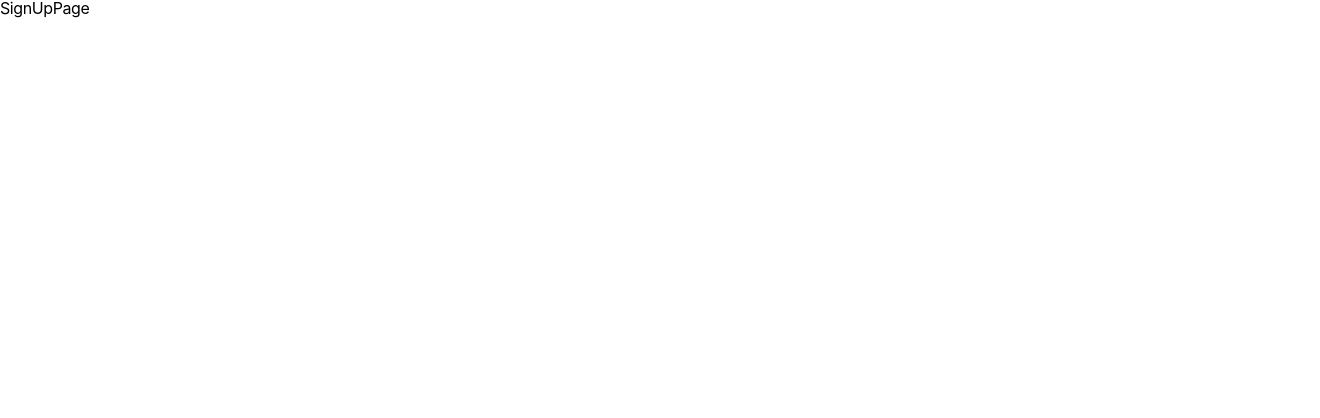
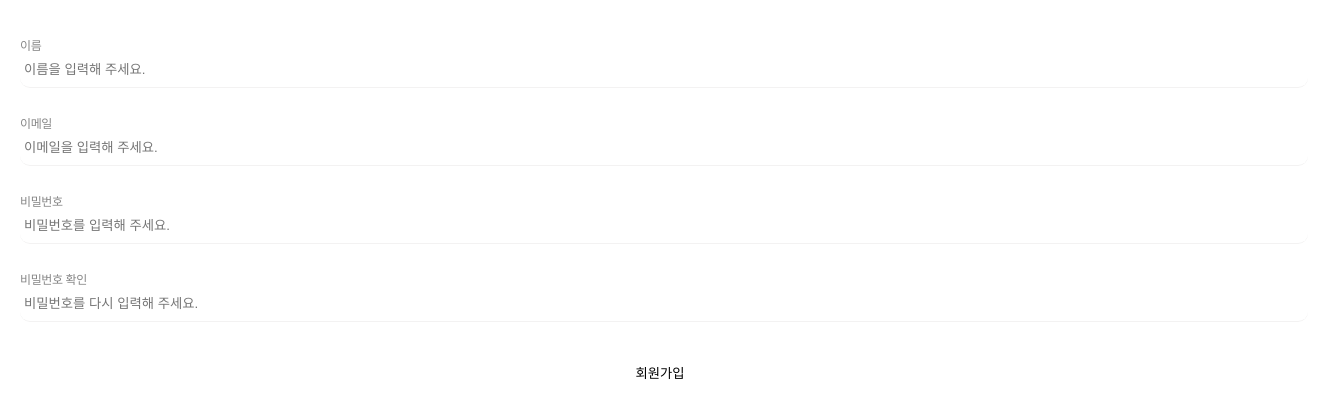
Before and after one commit to joonwonBaek/TodayFriend, a React (Vite) app in the folder frontend/: page /signup in a window 1280 px wide. Shown: the top 418 px of the page, 1320 px wide, since content can reach past the window. Built offline with nearby package versions, Linux system fonts and the light colour scheme.

Commit message:
[🎨style]: form 스타일링 수정

```diff
--- /dev/null
+++ b/frontend/src/components/Common/Input/LabelInput.tsx
@@ -0,0 +1,24 @@
+import { FieldValues } from 'react-hook-form';
+
+import { HookFormInputProps } from '@/types/input';
+
+import { HookFormInput } from '../HookFormInput';
+import { labelInputStyle } from './style';
+
+/**
+ *
+ * @summary name, register props 필수. 자세한 사용법은 `SignupInput.tsx` 참고 부탁드립니다.
+ * @descripotion HTML input의 모든 props 또한 (placeholder 등) prop으로 받을 수 있습니다.
+ * @param name - useForm에서 사용되는 value의 key (API 필드와 통일하기) 예) email, password
+ * @param register - useForm의 register 함수
+ * @param label - optional) input 좌측에 위치한 text label. 예) 이메일, 비밀번호
+ * @param type - optional) text | email | password. default = text
+ * @param required - optional) 필수 입력 값인지 체크
+ * @param errors - optional) 미입력 체크를 위함. useForm의 formState 객체 내부의 errors 값
+ * @param validation - optional) validate 패턴과 errorMessage를 지정
+ */
+export default function LabelInput<T extends FieldValues>({
+  ...props
+}: HookFormInputProps<T>) {
+  return <HookFormInput css={labelInputStyle} isErrorCheck {...props} />;
+}
--- /dev/null
+++ b/frontend/src/components/Common/Input/style.ts
@@ -0,0 +1,7 @@
+import { css } from '@emotion/react';
+
+export const labelInputStyle = css`
+  border: none;
+  border-bottom: 1px solid #f3f2f2;
+  padding-bottom: 1rem;
+`;
--- a/frontend/src/components/SignUpForm/index.tsx
+++ b/frontend/src/components/SignUpForm/index.tsx
@@ -2,7 +2,8 @@ import { SubmitHandler, useForm } from 'react-hook-form';
 
 import { HookFormInputListProps } from '@/types/input';
 
-import { HookFormInput } from '../Common/HookFormInput';
+import LabelInput from '../Common/Input/LabelInput';
+import { FormWrapper, InputList, InputListWrapper } from './style';
 
 interface SignUpFormData {
   fullName: string;
@@ -51,20 +52,20 @@ export const SignUpForm = () => {
   ];
 
   return (
-    <form onSubmit={handleSubmit(onSubmit)}>
-      <ul>
+    <FormWrapper onSubmit={handleSubmit(onSubmit)}>
+      <InputListWrapper>
         {inputList.map((props) => (
-          <li key={props.name}>
-            <HookFormInput
+          <InputList key={props.name}>
+            <LabelInput
               register={register}
               errors={errors}
               formState={formState}
               {...props}
             />
-          </li>
+          </InputList>
         ))}
-      </ul>
+      </InputListWrapper>
       <button type="submit">회원가입</button>
-    </form>
+    </FormWrapper>
   );
 };
--- /dev/null
+++ b/frontend/src/components/SignUpForm/style.ts
@@ -0,0 +1,27 @@
+import styled from '@emotion/styled';
+
+export const FormWrapper = styled.form`
+  width: 100%;
+  display: flex;
+  flex-direction: column;
+  padding: 0 2rem;
+`;
+
+export const InputListWrapper = styled.ul`
+  display: flex;
+  flex-direction: column;
+  gap: 3rem;
+  margin: 4rem 0;
+`;
+
+export const InputList = styled.li``;
+
+export const GuideWrapper = styled.div`
+  display: block;
+  font-size: 1.2rem;
+  display: flex;
+  flex-direction: column;
+  gap: 0.2rem;
+  margin: 1.5rem 0 0.8rem 0;
+  color: ${(props) => props.theme.colors.gray};
+`;
--- a/frontend/src/pages/SignUpPage/SignUpPage.tsx
+++ b/frontend/src/pages/SignUpPage/SignUpPage.tsx
@@ -1,3 +1,9 @@
+import { SignUpForm } from '@/components/SignUpForm';
+
 export const SignUpPage = () => {
-  return <div>SignUpPage</div>;
+  return (
+    <div>
+      <SignUpForm />
+    </div>
+  );
 };
```
